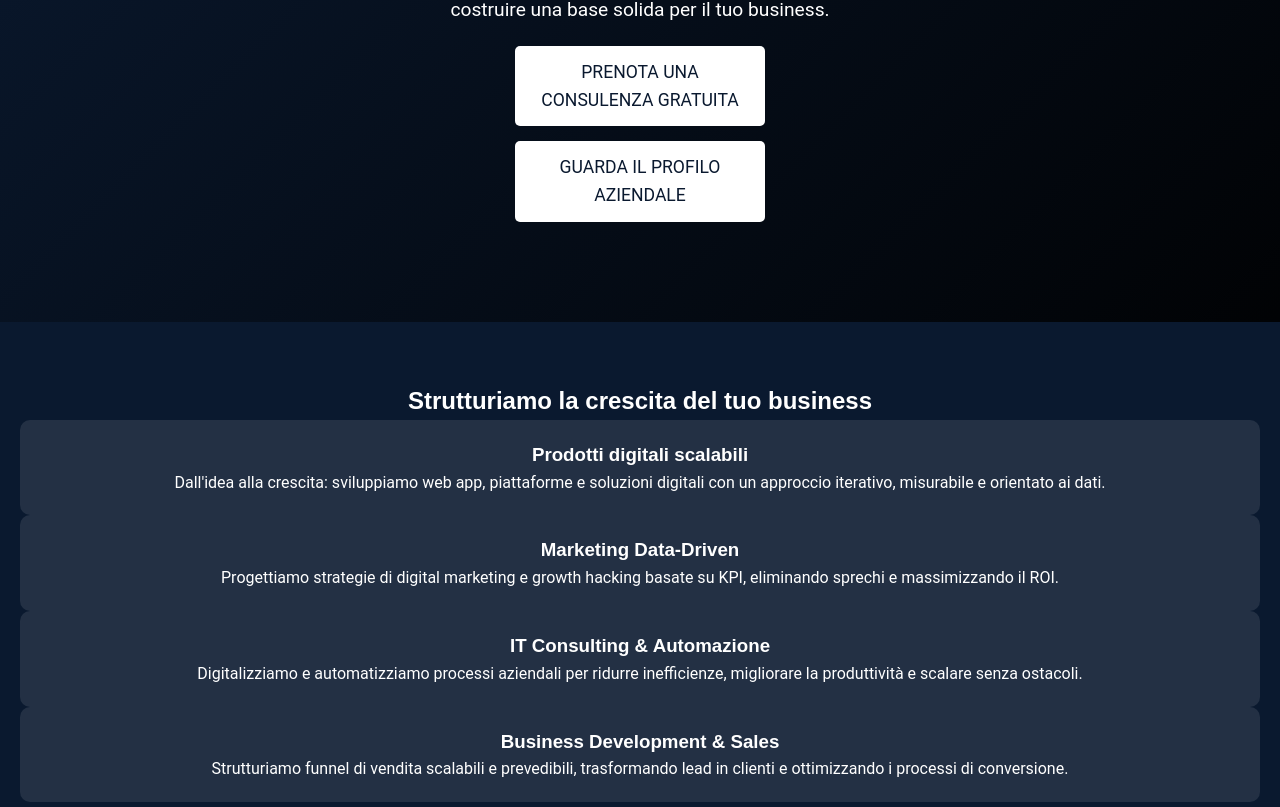
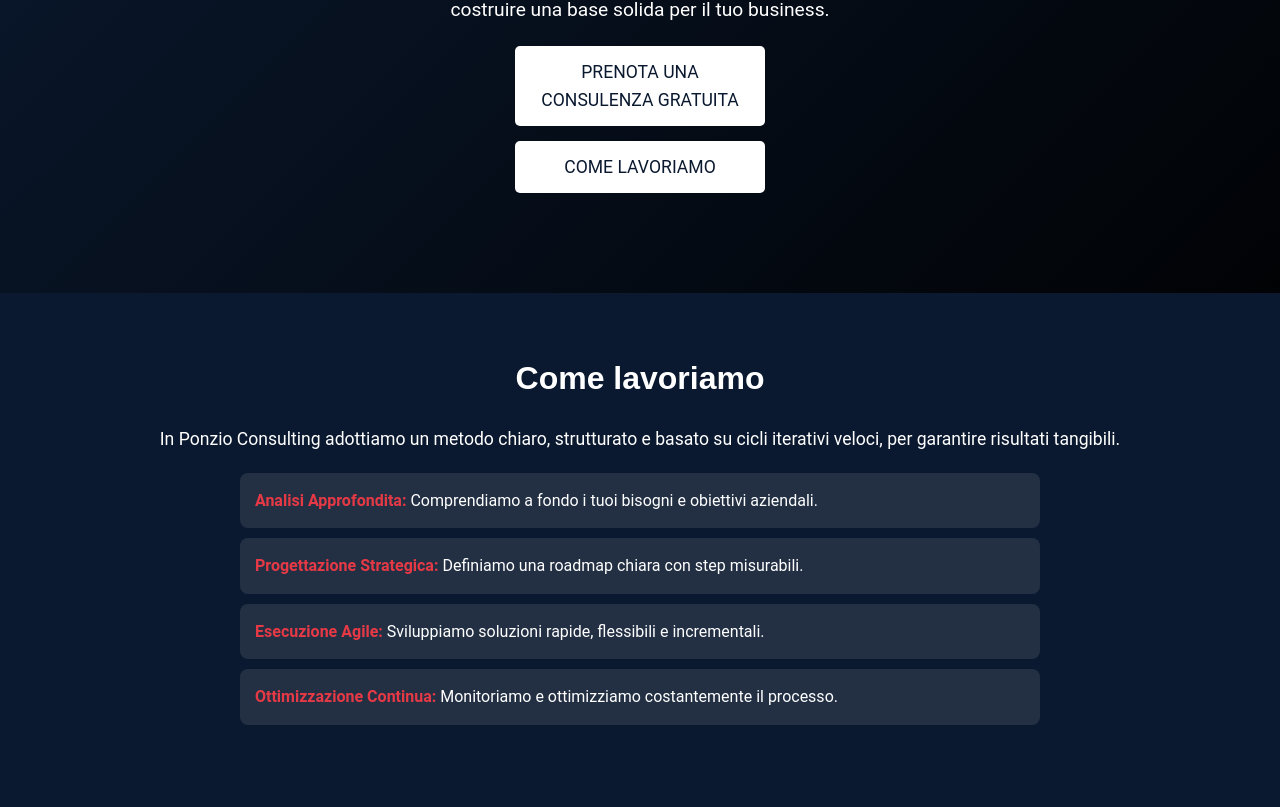
Before and after one commit to Ponzio-it/ponzio-consulting, a Next.js app: page / in a window 1280 px wide. Shown: the part 333-1140 px from the top of the page. Built offline with nearby package versions, Linux system fonts and the light colour scheme.

Commit message:
adding ourwayofwork component

```diff
--- a/src/app/page.tsx
+++ b/src/app/page.tsx
@@ -2,6 +2,7 @@
 import Head from 'next/head';
 import Navbar from '../components/Navbar';
 import Hero from '../components/Hero';
+import OurWayOfWork from '../components/OurWayOfWork';
 import Services from '../components/Services';
 import Costumers from '../components/Customers';
 import ContactForm from '../components/ContactForm';
@@ -24,6 +25,7 @@
       <Navbar />
       <main>
         <Hero />
+        <OurWayOfWork />
         <Services />
         <Costumers />
         <ContactForm />
--- a/src/components/Hero.js
+++ b/src/components/Hero.js
@@ -15,14 +15,7 @@
         {/* CTA Button and Profile Button Stacked */}
         <div className={styles.buttonGroup}>
           <a href="#contact" className={styles.ctaButton}>Prenota una Consulenza Gratuita</a>
-          <a
-            href="https://1drv.ms/p/c/0b6deb4d2e7cca09/Eax1juz5B3pHqj--ODrQQwYBYXz3TCZd3UrGeLD6nZ1wKQ?e=bdOjut"
-            className={styles.profileButton}
-            target="_blank"
-            rel="noopener noreferrer"
-          >
-            Guarda il Profilo Aziendale
-          </a>
+          <a href="#our-way-of-work" className={styles.ctaButton}>Come Lavoriamo</a>
         </div>
       </div>
     </section>
--- /dev/null
+++ b/src/components/OurWayOfWork.js
@@ -0,0 +1,18 @@
+import styles from '../styles/Home.module.css';
+
+export default function OurWayOfWork() {
+  return (
+    <section id="our-way-of-work" className={styles.ourWayOfWork} aria-labelledby="our-way-heading">
+      <h2 id="our-way-heading">Come lavoriamo</h2>
+      <p>
+        In Ponzio Consulting adottiamo un metodo chiaro, strutturato e basato su cicli iterativi veloci, per garantire risultati tangibili.
+      </p>
+      <ul>
+        <li><strong>Analisi Approfondita:</strong> Comprendiamo a fondo i tuoi bisogni e obiettivi aziendali.</li>
+        <li><strong>Progettazione Strategica:</strong> Definiamo una roadmap chiara con step misurabili.</li>
+        <li><strong>Esecuzione Agile:</strong> Sviluppiamo soluzioni rapide, flessibili e incrementali.</li>
+        <li><strong>Ottimizzazione Continua:</strong> Monitoriamo e ottimizziamo costantemente il processo.</li>
+      </ul>
+    </section>
+  );
+}
--- a/src/styles/Home.module.css
+++ b/src/styles/Home.module.css
@@ -58,6 +58,43 @@
 .hero .profileButton:hover {
     background: var(--accent-color);
     color: #fff;
+}
+
+/* Our Way Of Work Section */
+.ourWayOfWork {
+    padding: 60px 20px;
+    text-align: center;
+}
+
+.ourWayOfWork h2 {
+    font-size: 2rem;
+    margin-bottom: 20px;
+    color: var(--secondary-text);
+}
+
+.ourWayOfWork p {
+    font-size: 1.1rem;
+    margin-bottom: 20px;
+    color: var(--primary-text);
+}
+
+.ourWayOfWork ul {
+    list-style: none;
+    padding: 0;
+    max-width: 800px;
+    margin: 0 auto;
+    text-align: left;
+}
+
+.ourWayOfWork ul li {
+    background: rgba(255,255,255,0.1);
+    padding: 15px;
+    margin-bottom: 10px;
+    border-radius: 8px;
+}
+
+.ourWayOfWork ul li strong {
+    color: var(--accent-color);
 }
 
 /* Services Section */
@@ -146,6 +183,13 @@
     .services {
         padding: 30px 10px;
     }
+    .ourWayOfWork p {
+        font-size: 1rem;
+    }
+
+    .ourWayOfWork ul {
+        text-align: left;
+    }
 
     .contact {
         padding: 30px;
```
